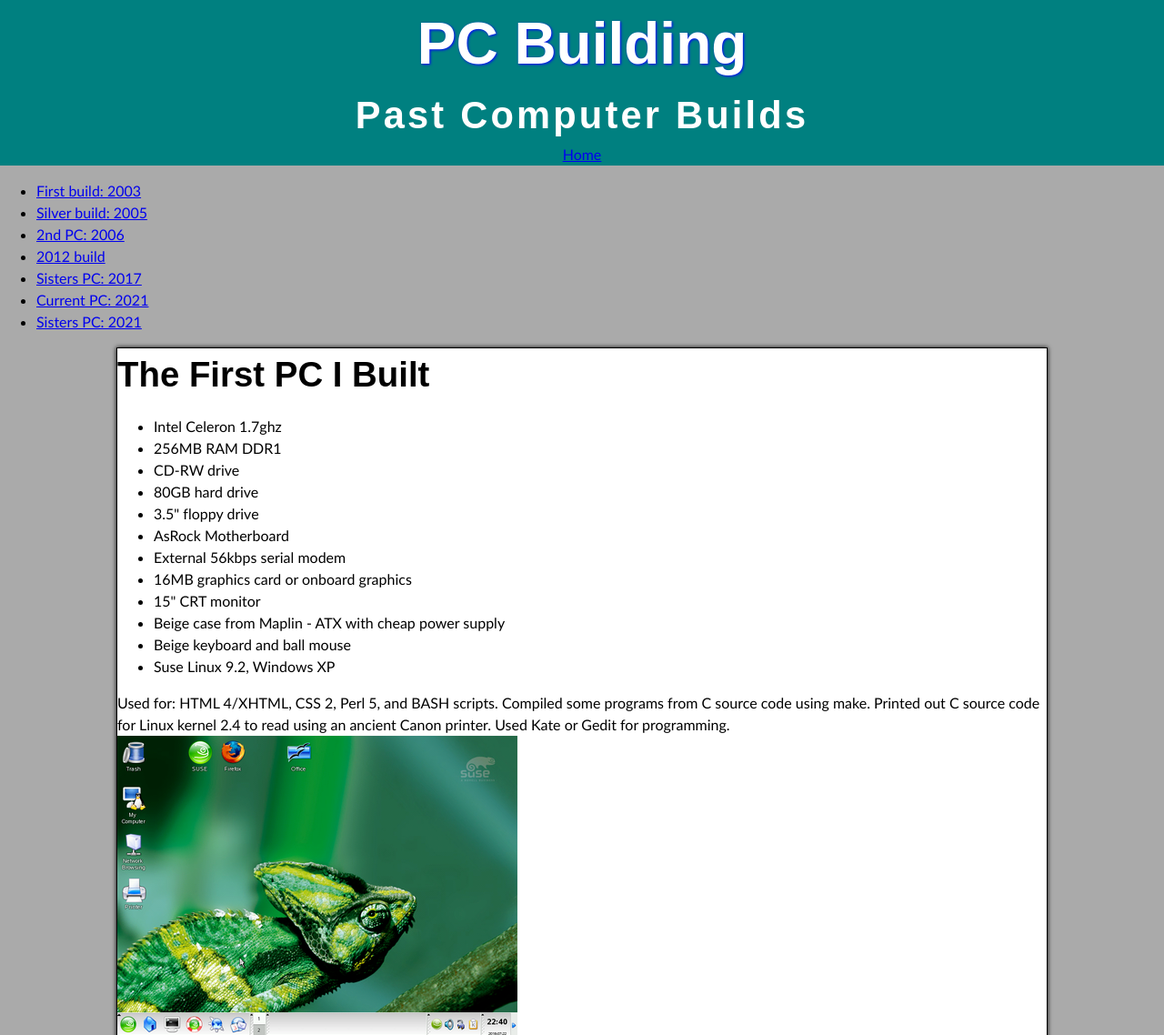
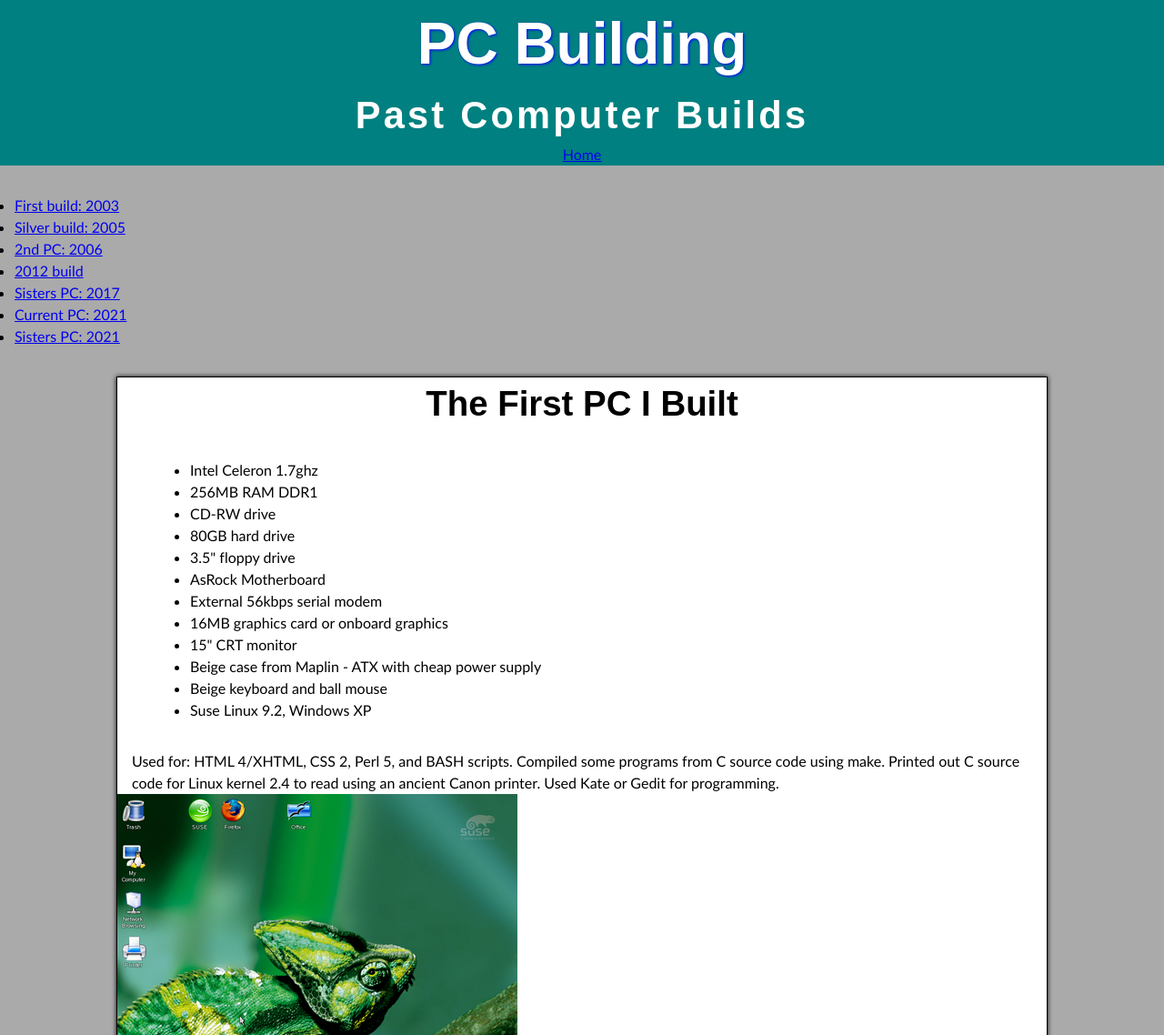
Before and after one commit to hwindle/portfolio, a PHP site: page /WIP_PC_building/past.html in a window 1280 px wide. Shown: the top 1138 px of the page at 91% size. Run offline with PHP 8.4, Linux system fonts and the light colour scheme.

Commit message:
Added padding and margins to the text and list classes

```diff
--- a/WIP_PC_building/css/styles.css
+++ b/WIP_PC_building/css/styles.css
@@ -81,6 +81,7 @@ header h2 {
 
 h1, h2, h3, h4, h5, h6 {
   font-family: Arial, Helvetica, sans-serif;
+  text-align: center;
 }
 
 h2 {
@@ -99,6 +100,11 @@ h5, h6 {
   font-size: 1.6rem;
 }
 
+/*** paddings ***/
+ul, ol, p {
+  padding: 1rem;
+}
+
 /*** main content ***/
 main {
   background-color: white;
@@ -113,6 +119,10 @@ main {
   nav.tutorial li a {
     display: block;
   }
+
+  ul.list li {
+    margin-left: 0.3rem;
+  }
 }
 @media screen and (min-width: 1201px) {
   main {
@@ -122,6 +132,14 @@ main {
     box-shadow: 0px 0px 5px black;
   }
 
+  main p {
+    padding: 0 1rem;
+  }
+
+  ul.list li {
+    margin-left: 4rem;
+  }
+
   nav.tutorial li a {
     display: inline-block;
   }
--- a/WIP_PC_building/past.html
+++ b/WIP_PC_building/past.html
@@ -32,7 +32,7 @@
         <section id="first">
             <h3>The First PC I Built</h3>
             <article class="specs">
-                <ul>
+                <ul class="list">
                     <li>Intel Celeron 1.7ghz</li>
                     <li>256MB RAM DDR1</li>
                     <li>CD-RW drive</li>
@@ -72,7 +72,7 @@
         <section id="silver">
             <h3>Sister's Silver PC</h3>
             <article class="specs">
-                <ul>
+                <ul class="list">
                     <li>Silver case and ATX psu from Visage computers</li>
                     <li>512MB RAM</li>
                     <li>Slightly faster Intel processor</li>
@@ -92,7 +92,7 @@
         <section id="2006">
             <h3>My 2006 PC</h3>
             <article class="specs">
-                <ul>
+                <ul class="list">
                     <li>Intel core 2 duo 3GHZ</li>
                     <li>1GB RAM (DDR2/3)</li>
                     <li>AsRock Motherboard</li>
@@ -128,7 +128,7 @@
         <section id="2012">
             <h3>My 2012 PC Build</h3>
             <article class="specs">
-                <ul>
+                <ul class="list">
                     <li>AMD 2 core/4 thread semperon processor</li>
                     <li>Gigabyte Motherboard (with only 2 RAM slots)</li>
                     <li>4GB RAM</li>
@@ -157,7 +157,7 @@
         <section id="2017">
             <h3>Sister's 2017 PC</h3>
             <article class="specs">
-                <ul>
+                <ul class="list">
                     <li>Fractal design case from before</li>
                     <li>AMD Ryzen 1700 processor</li>
                     <li>MSI B350 Motherboard</li>
@@ -174,7 +174,7 @@
         <section id="current">
             <h3>My Current PC</h3>
             <article class="specs">
-                <ul>
+                <ul class="list">
                     <li>Corsair TX650M 650W Semi-Modular 80+ Gold PSU</li>
                     <li>XFX AMD RX570 graphics card (second hand)</li>
                     <li>AMD Ryzen 2600 CPU</li>
@@ -202,7 +202,7 @@
         <section id="sisters">
             <h3>Sister's Current PC</h3>
             <article class="specs">
-                <ul>
+                <ul class="list">
                     <li>Lian Li Lancool 2 RGB/mesh ATX case (larger than MSI one)</li>
                     <li>MSI Mag B560 torpedo motherboard</li>
                     <li>PSU - BitFenix Formula 750W 80+ Gold PSU</li>
```
Also changed, not shown: WIP_PC_building/scss/02_main.scss (+19 -0 lines).
